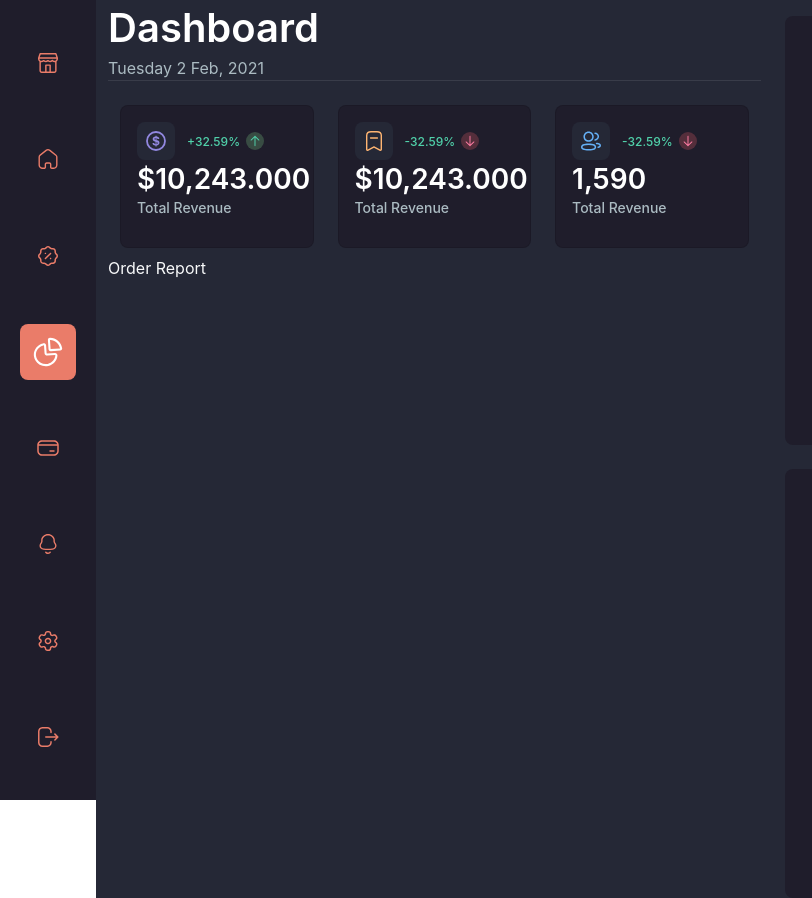
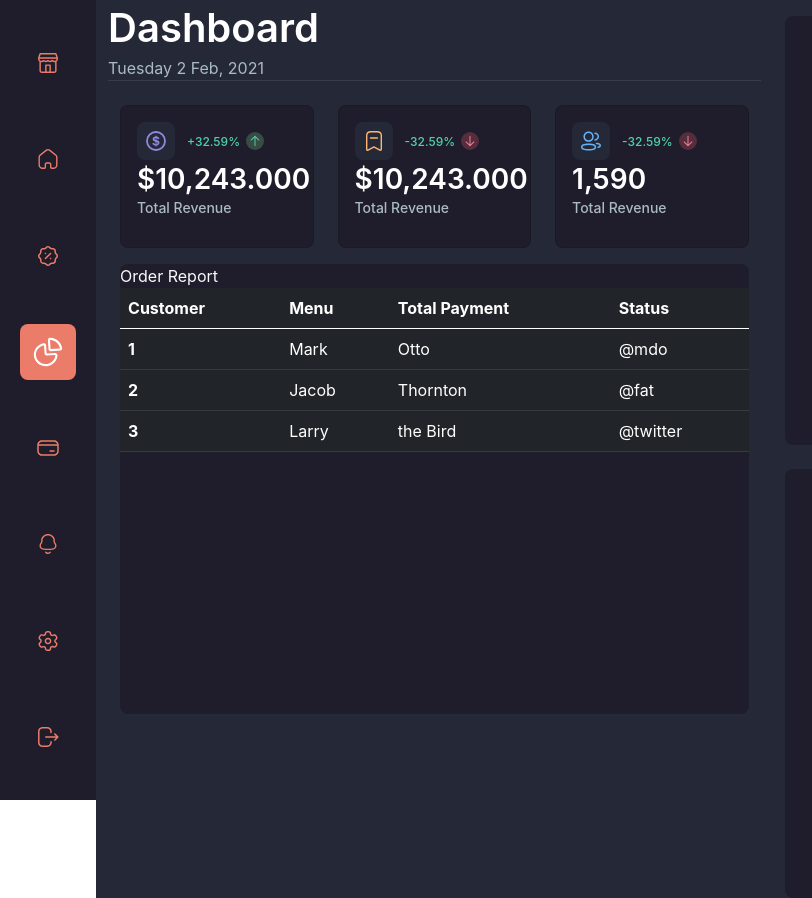
Before and after one commit to ewno92/rest_dark, a Next.js app: page /dashboard in a window 1280 px wide. Shown: the whole page, without its empty margins (0-812 px from the left). Built offline with nearby package versions, Linux system fonts and the light colour scheme.

Commit message:
dashboard- table created

```diff
--- /dev/null
+++ b/components/dashboard/UserTable.js
@@ -0,0 +1,40 @@
+import React from "react";
+
+const UserTable = () => {
+  return (
+    <div>
+      <table class="table table-dark">
+        <thead>
+          <tr>
+            <th scope="col">Customer</th>
+            <th scope="col">Menu</th>
+            <th scope="col">Total Payment</th>
+            <th scope="col">Status</th>
+          </tr>
+        </thead>
+        <tbody>
+          <tr>
+            <th scope="row">1</th>
+            <td>Mark</td>
+            <td>Otto</td>
+            <td>@mdo</td>
+          </tr>
+          <tr>
+            <th scope="row">2</th>
+            <td>Jacob</td>
+            <td>Thornton</td>
+            <td>@fat</td>
+          </tr>
+          <tr>
+            <th scope="row">3</th>
+            <td>Larry</td>
+            <td>the Bird</td>
+            <td>@twitter</td>
+          </tr>
+        </tbody>
+      </table>
+    </div>
+  );
+};
+
+export default UserTable;
--- a/pages/dashboard.js
+++ b/pages/dashboard.js
@@ -8,11 +8,12 @@ import {
   ArrowUp,
 } from "./../components/icons/dashboardSvg";
 
+import UserTable from "../components/dashboard/UserTable";
 const Dashboard = () => {
   return (
     <Container fluid id="dashboard">
       <Row className="w-100">
-        <Col className="main-container" md={5} lg={7}>
+        <Col className="main-container" md={7} lg={7}>
           <div className="top-container">
             <h1 className="heading">Dashboard</h1>
             <span className="time-stamp">Tuesday 2 Feb, 2021</span>
@@ -51,9 +52,9 @@ const Dashboard = () => {
                 <span className="name">Total Revenue</span>
               </div>
             </Col>
-            <Col sm={12} xl={4} className="mb-2">
-              <div className="card">
-                <div className="card-top">
+            <Col sm={12} xl={4} className="mb-2 justify-content-center">
+              <div className="card ">
+                <div className="card-top ">
                   <div className="icon-container">
                     <Customer />
                   </div>
@@ -70,7 +71,12 @@ const Dashboard = () => {
           </Row>
           <Row>
             <Col>
-              <span className="order-report text-light">Order Report</span>
+              <div className="order-container mt-2">
+                <span className="order-report text-light">
+                  Order Report
+                  <UserTable />
+                </span>
+              </div>
             </Col>
           </Row>
         </Col>
--- a/styles/Dashboard.scss
+++ b/styles/Dashboard.scss
@@ -39,7 +39,6 @@
         // min-width: 199px;
         border-radius: 8px;
         background: #1f1d2b;
-        width: 100%;
         // display: flex;
         // justify-content: space-between;
         .card-top {
@@ -108,6 +107,14 @@
         }
       }
     }
+
+    .order-container {
+      margin: 0 12px 0 12px;
+      background: #1f1d2b;
+      border-radius: 8px;
+      // align-items: center;
+      height: 450px;
+    }
   }
 
   .side-container {
```
Also changed, not shown: pages/test.js (+31 -0 lines).
